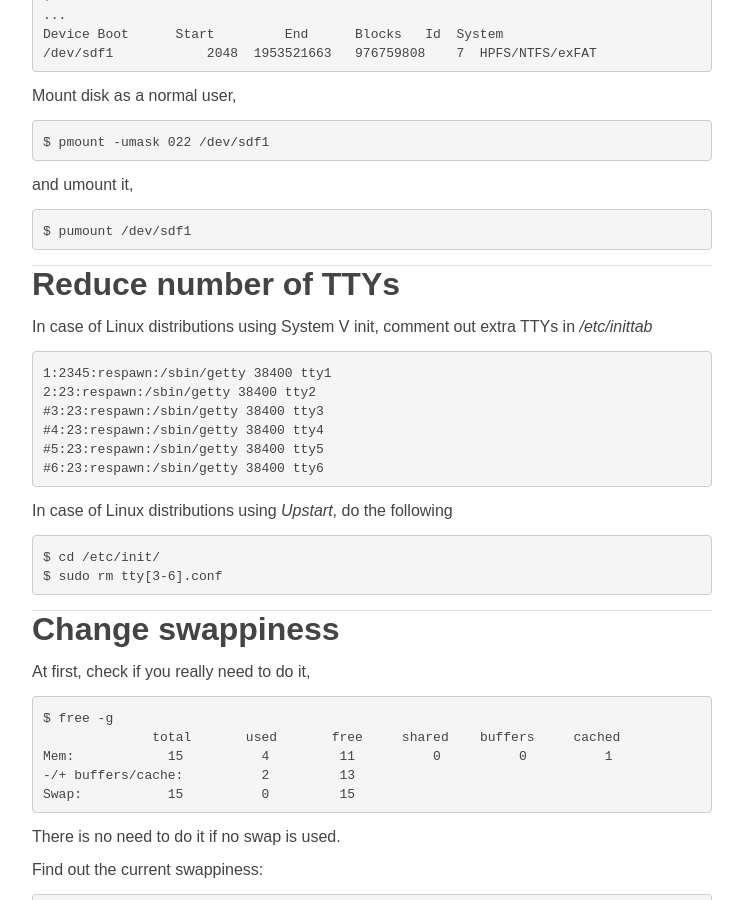
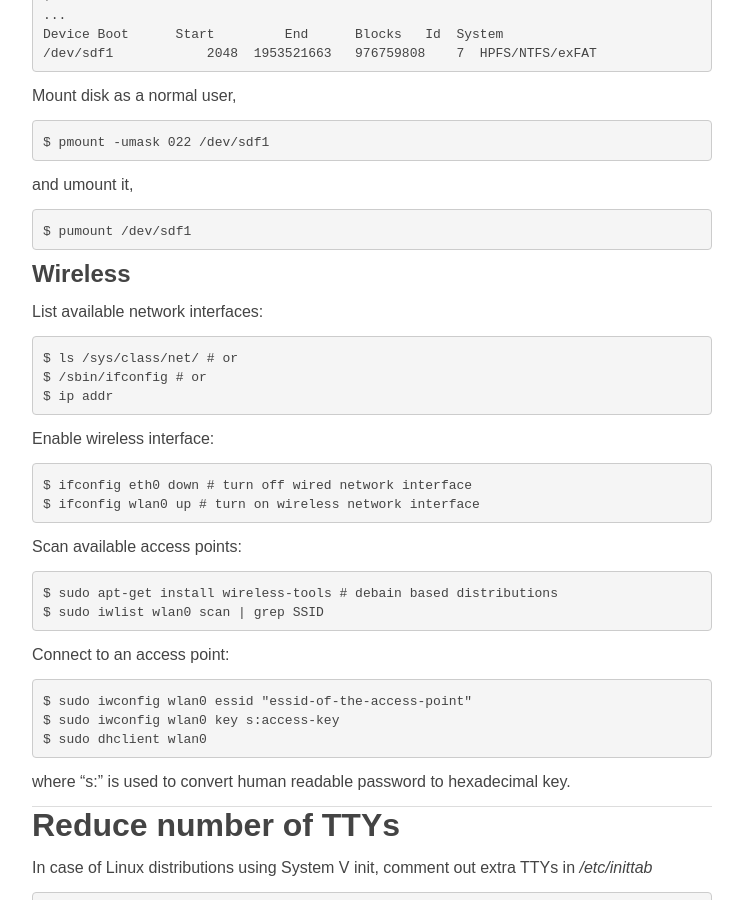
Before and after one commit to jintonic/jintonic.github.io, a Jekyll site: the page built from cs/linux/index.md, in a window 1280 px wide and 900 px high, scrolled down 240 px. Shown: the whole window, without its empty margins (268-1011 px from the left). Built offline with Jekyll 4.4.1, drawn with Linux system fonts in a browser that asks for light colours; comment, search, counter and statistics services are not loaded.

Commit message:
added wireless

```diff
--- a/cs/linux/index.md
+++ b/cs/linux/index.md
@@ -30,6 +30,41 @@
 ~~~ bash
 $ pumount /dev/sdf1
 ~~~
+
+Wireless
+--------
+
+List available network interfaces:
+
+~~~ bash
+$ ls /sys/class/net/ # or
+$ /sbin/ifconfig # or
+$ ip addr
+~~~
+
+Enable wireless interface:
+
+~~~ bash
+$ ifconfig eth0 down # turn off wired network interface
+$ ifconfig wlan0 up # turn on wireless network interface
+~~~
+
+Scan available access points:
+
+~~~ bash
+$ sudo apt-get install wireless-tools # debain based distributions
+$ sudo iwlist wlan0 scan | grep SSID
+~~~
+
+Connect to an access point:
+
+~~~ bash
+$ sudo iwconfig wlan0 essid "essid-of-the-access-point"
+$ sudo iwconfig wlan0 key s:access-key
+$ sudo dhclient wlan0
+~~~
+
+where "s:" is used to convert human readable password to hexadecimal key.
 
 Reduce number of TTYs
 =====================
```
